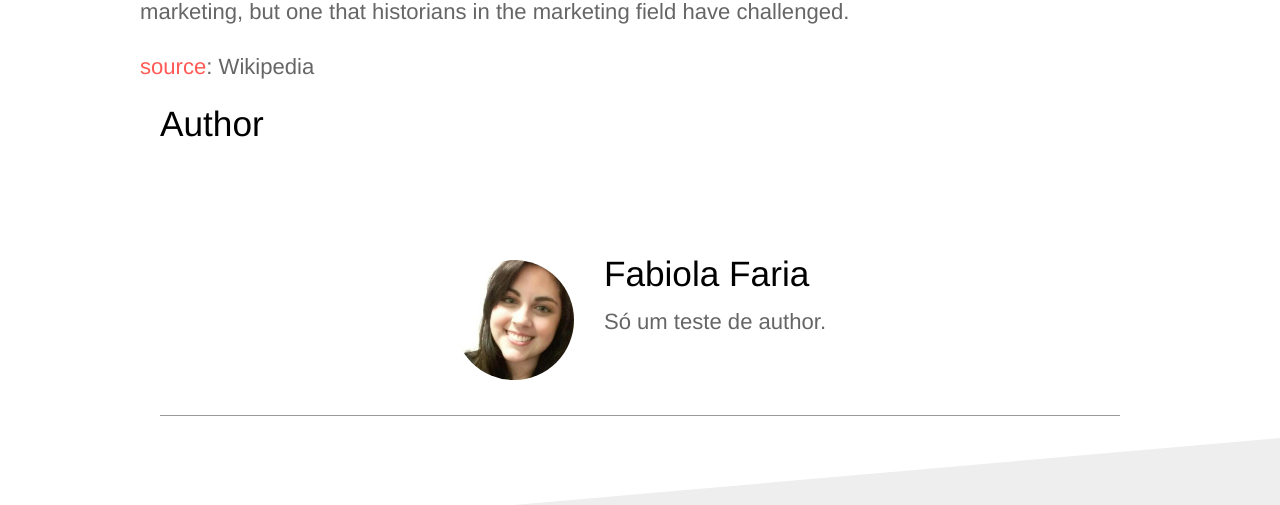
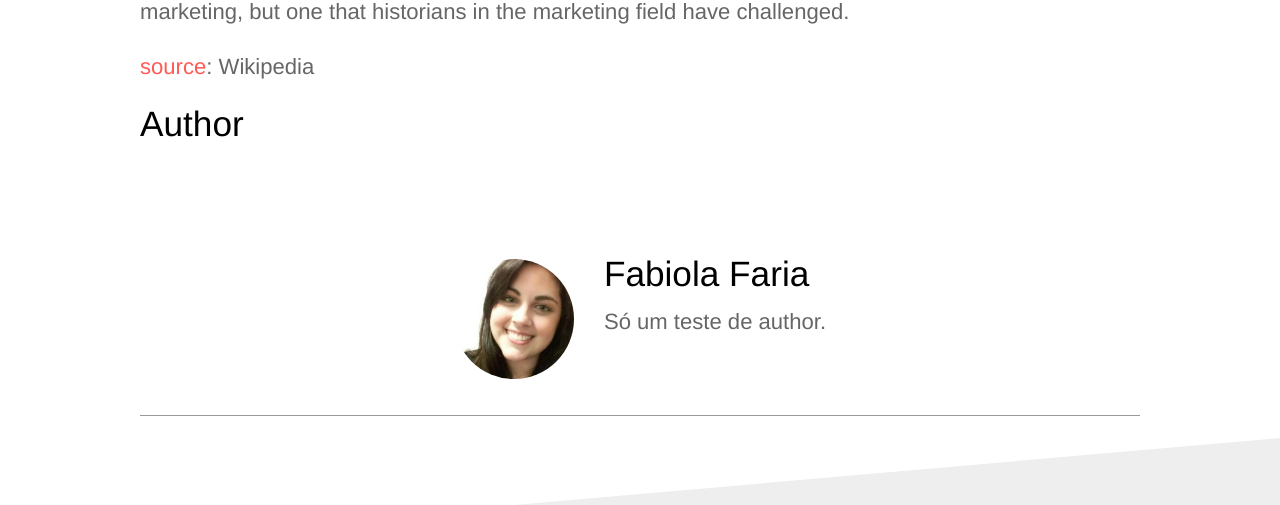
Before and after one commit to seoanalytics/seoanalytics.github.io, a Jekyll site: the page built from _posts/2016-08-12-the-history-of-marketing.md, in a window 1280 px wide. Shown: the part 3573-4078 px from the top of the page. Built offline with Jekyll 4.4.1, drawn with Linux system fonts in a browser that asks for light colours; comment, search, counter and statistics services are not loaded.

Commit message:
Updated '_layouts/post.html' via CloudCannon

```diff
--- a/_layouts/post.html
+++ b/_layouts/post.html
@@ -7,22 +7,24 @@
 		<div class="post-content">
 			{{ content }}
 		</div>
-		{% if page.author_staff_member %}
+	</div>
+
+
+
+{% if page.author_staff_member %}
+	<!-- <section class="diagonal patterned"> -->
 		<div class="container">
 			<h2>Author</h2>
-			{% include author-box.html %}
-		</div>
-        {% endif %}
-	</div>
-</section>
-	<!-- <section class="diagonal patterned"> -->
-
 		<!--	<ul class="image-grid">
 				{% assign author_id = page.author_staff_member | prepend: "/staff_members/" | append: "/" %}
 				{% assign author = site.staff_members | where: "url", author_id | first %}
 
 				<li>{% include staff-member.html member=author %}</li> </ul>-->
+				{% include author-box.html %}
 
+		</div>
+{% endif %}
+</section>
 <section class="diagonal alternate">
 	<div class="text-container">
 		<h2>Next post</h2>
```
